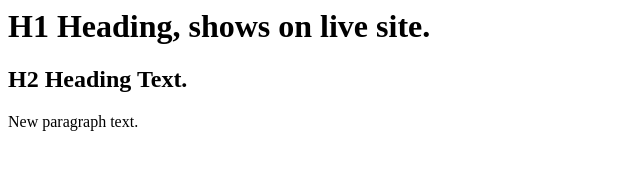
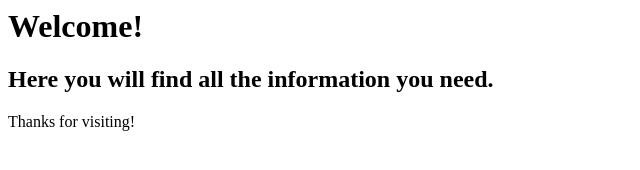
Before and after one commit to tachristian/mvp, a plain HTML site: page index.html in a window 1280 px wide. Shown: the whole page, without its empty margins (0-640 px from the left). Drawn offline with Linux system fonts and the light colour scheme.

Commit message:
Update index.html

```diff
--- a/index.html
+++ b/index.html
@@ -4,8 +4,8 @@
 <!---<title>Title text that shows on live webpage.</title>--->
 </head>
 <body>
-<h1>H1 Heading, shows on live site.</h1>
-<h2>H2 Heading Text.</h2>
-<p>New paragraph text.</p>
+<h1>Welcome!</h1>
+<h2>Here you will find all the information you need.</h2>
+<p>Thanks for visiting!</p>
 </body>
 </html>
```
